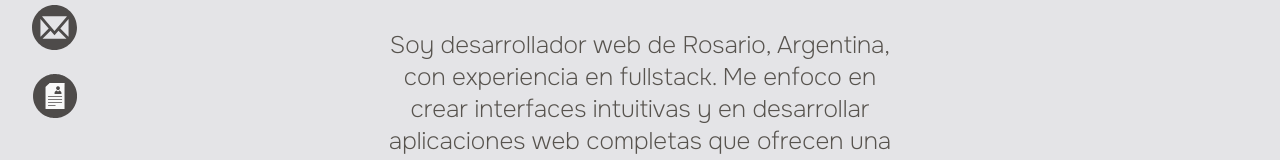
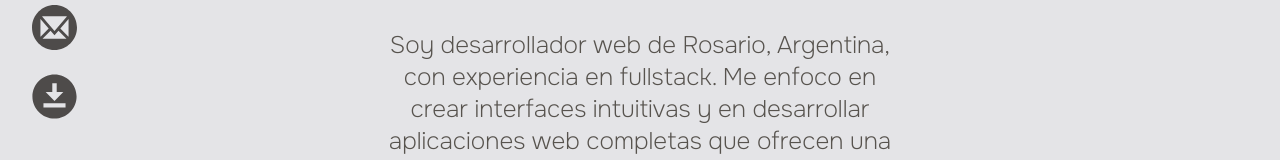
Before and after one commit to Jdcisneros/Portfolio, a React (Vite) app: page / in a window 1280 px wide. Shown: the part 399-559 px from the top of the page. Built offline with nearby package versions, Linux system fonts and the light colour scheme; what tailwindcss-animated would draw is missing.

Commit message:
correccion

```diff
--- a/src/components/DownloadCv.jsx
+++ b/src/components/DownloadCv.jsx
@@ -1,4 +1,5 @@
 
+import { MdDownloadForOffline } from "react-icons/md";
 import curriculumPDF from "../assets/JorgeCisneros.pdf"
 import Download from "./projectosImg/Download.jsx";
 
@@ -17,10 +18,10 @@ function DownloadCV() {
     <div>
       <button
         onClick={downloadCV}
-        className="flex justify-center items-center dark:text-orange-100 text-stone-800  opacity-80 dark:hover:text-orange-500  hover:text-orange-500 hover:scale-110 transition duration-500 px-3  lg:my-3"
+        className="flex justify-center items-center dark:text-orange-100 text-stone-800  opacity-80 dark:hover:text-orange-500  hover:text-orange-500 hover:scale-110 transition duration-500 px-2  lg:my-2"
           title="Descargar CV"
         >
-        <Download className="size-10 lg:size-[44px]"/>
+        <MdDownloadForOffline className="size-12 lg:size-[53px]"/>
 
       </button>
     </div>
--- a/src/components/projectosImg/Download.jsx
+++ b/src/components/projectosImg/Download.jsx
@@ -1,46 +1,54 @@
+import "../../index.css";
+
 const Download = (props) => (
   <svg
-
     viewBox="0 0 1299 1299"
     width="1em"
     height="1em"
     xmlns="http://www.w3.org/2000/svg"
-    fill="currentColor"
     {...props}
   >
     <path
       transform="translate(620,1)"
       d="m0 0h61l39 3 42 6 35 7 34 9 40 13 28 11 27 12 34 17 24 14 24 15 20 14 21 16 14 11 15 13 12 11 8 7 29 29 7 8 9 10 9 11 13 16 14 19 14 20 12 19 14 24 13 25 8 16 14 32 10 27 9 27 10 37 8 38 5 34 3 31v96l-4 38-6 36-6 28-9 34-12 36-13 33-11 24-8 17-12 22-16 27-18 27-13 18-11 14-9 11-11 13-11 12-7 8-31 31-8 7-10 9-11 9-16 13-18 13-17 12-22 14-24 14-30 16-33 15-34 13-33 11-38 10-40 8-37 5-21 2h-96l-39-4-36-6-36-8-32-9-33-11-32-13-24-11-30-15-24-14-24-15-20-14-16-12-14-11-13-11-14-12-16-15-26-26-7-8-9-10-9-11-13-16-14-19-14-20-15-24-12-21-12-23-14-29-11-27-10-28-8-25-9-34-7-35-6-42-3-39v-61l3-39 6-42 6-30 8-32 9-29 9-26 14-34 16-33 11-21 17-28 12-19 11-15 14-19 9-11 11-13 9-11 8-8 7-8 27-27 8-7 11-10 11-9 16-13 19-14 23-16 20-12 13-8 24-13 26-13 30-13 30-11 31-10 30-8 33-7 40-6 31-3z"
+      fill="currentColor" // Use currentColor to make the color dynamic
     />
     <path
       transform="translate(487,267)"
       d="m0 0h436l6 4 2 5v749l-3 6-5 3h-545l-5-3-3-6v-640l4-7 108-108z"
-      fill="#FEFEFE"
+      fill="currentColor" // Use currentColor here as well
     />
     <path
       transform="translate(698,488)"
       d="m0 0 9 1 5 6 4 8 5 5 6 4 7 2h8l11-4 5-4 5-9 4-6 5-3 9 1 11 5 12 7 12 10 9 11 8 13 6 16 3 17v11l-4 6-5 3h-190l-6-4-3-5v-11l3-17 6-16 10-16 8-9 11-9 14-8z"
+      fill="currentColor" // Use currentColor here as well
     />
     <path
       transform="translate(452,649)"
       d="m0 0h397l7 3 4 6-1 9-7 6h-402l-5-3-4-6 1-8 4-5z"
+      fill="currentColor" // Use currentColor here as well
     />
     <path
       transform="translate(451,824)"
       d="m0 0h399l6 3 4 6v6l-4 6-5 3h-401l-6-4-3-5 1-8 4-5z"
+      fill="currentColor" // Use currentColor here as well
     />
     <path
       transform="translate(729,363)"
       d="m0 0h18l11 3 10 5 10 8 7 9 6 12 2 8v20l-4 13-7 12-9 9-14 8-10 3-13 1-13-2-12-5-10-7-7-7-8-14-3-11v-20l4-13 6-10 8-9 14-9 9-3z"
+      fill="currentColor" // Use currentColor here as well
     />
     <path
       transform="translate(449,737)"
       d="m0 0h403l5 3 3 6v6l-4 6-3 2h-405l-5-4-2-5 1-8 5-5z"
+      fill="currentColor" // Use currentColor here as well
     />
     <path
       transform="translate(449,912)"
       d="m0 0h210l6 5 1 2v9l-5 6-2 1h-210l-5-3-3-6 1-8 5-5z"
+      fill="currentColor" // Use currentColor here as well
     />
   </svg>
 );
+
 export default Download;
--- a/src/index.css
+++ b/src/index.css
@@ -69,3 +69,17 @@ body {
   .animate-slide-in-right {
     animation: slideInFromRight 1s forwards;
   }
+
+
+  .dynamic-fill {
+    fill: currentColor;
+  }
+
+  /* Opcional: estilos adicionales para temas */
+  .dark .dynamic-fill {
+    color: #fa0707; /* Color blanco para modo oscuro */
+  }
+
+  .light .dynamic-fill {
+    color: #333; /* Color oscuro para modo claro */
+  }
```
